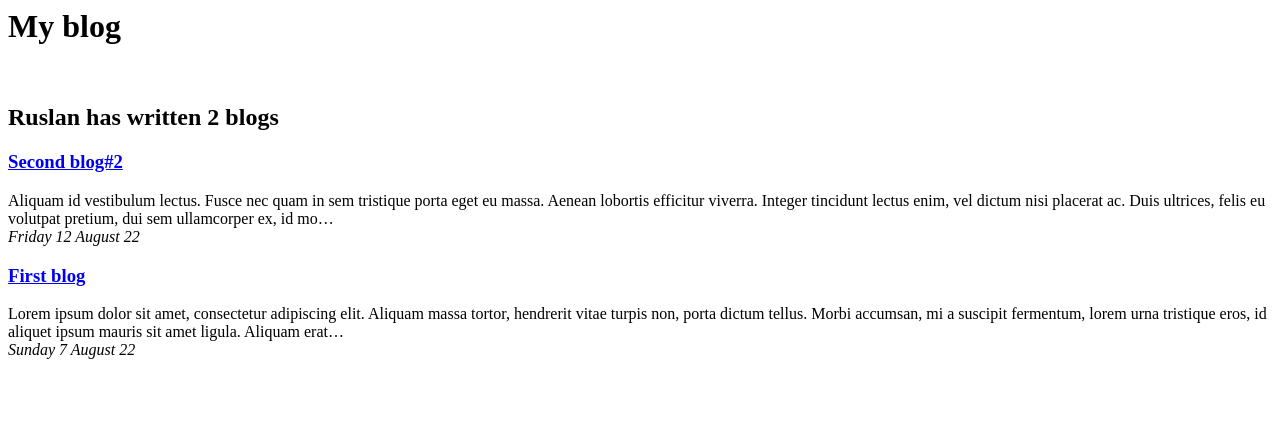
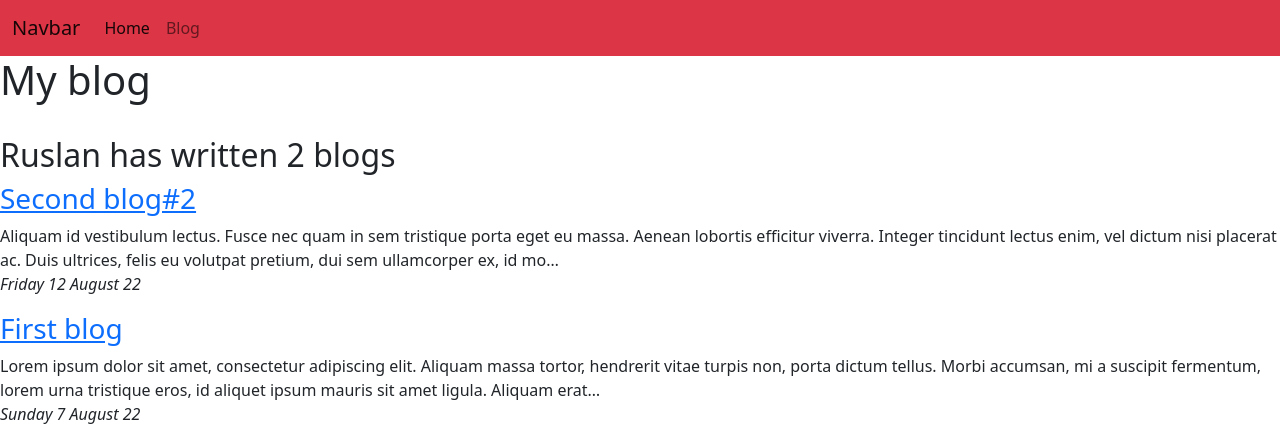
Before and after one commit to rEvsikov/django-personal-portfolio, a Django app: page /blog/ in a window 1280 px wide. Shown: the top 424 px of the page. Run offline with Django 4.2, Linux system fonts and the light colour scheme; data comes from the database, SQL or seed files in the repository.

Commit message:
Creating base-template. Also add Bootstrap.

```diff
--- a/blog/templates/blog/all_blogs.html
+++ b/blog/templates/blog/all_blogs.html
@@ -1,3 +1,6 @@
+{% extends 'portfolio/base.html' %}
+{% block content %}
+
 <h1>My blog</h1>
 <br>
 <h2>Ruslan has written {{ blogs.count }} blog{{ blogs.count|pluralize }}</h2>
@@ -11,3 +14,5 @@
 </div>
 {% endfor %}
 <br>
+
+{% endblock %}
--- a/blog/templates/blog/detail.html
+++ b/blog/templates/blog/detail.html
@@ -1,3 +1,8 @@
+{% extends 'portfolio/base.html' %}
+{% block content %}
+
 <h1>{{ blog.title }}</h1>
 <h2>{{ blog.date|date:'l jS F y' }}</h2>
 {{ blog.description|safe }}
+
+{% endblock %}
--- /dev/null
+++ b/portfolio/templates/portfolio/base.html
@@ -0,0 +1,34 @@
+<!doctype html>
+<html lang="en">
+  <head>
+    <meta charset="utf-8">
+    <meta name="viewport" content="width=device-width, initial-scale=1">
+    <title>Bootstrap demo</title>
+    <link href="https://cdn.jsdelivr.net/npm/bootstrap@5.2.0/dist/css/bootstrap.min.css" rel="stylesheet" integrity="sha384-gH2yIJqKdNHPEq0n4Mqa/HGKIhSkIHeL5AyhkYV8i59U5AR6csBvApHHNl/vI1Bx" crossorigin="anonymous">
+  </head>
+  <body>
+    <nav class="navbar navbar-expand-lg bg-danger sticky-top">
+      <div class="container-fluid">
+        <a class="navbar-brand" href="#">Navbar</a>
+        <button class="navbar-toggler" type="button" data-bs-toggle="collapse" data-bs-target="#navbarNav" aria-controls="navbarNav" aria-expanded="false" aria-label="Toggle navigation">
+          <span class="navbar-toggler-icon"></span>
+        </button>
+        <div class="collapse navbar-collapse" id="navbarNav">
+          <ul class="navbar-nav">
+            <li class="nav-item">
+              <a class="nav-link active" aria-current="page" href="{% url 'home' %}">Home</a>
+            </li>
+            <li class="nav-item">
+              <a class="nav-link" href="{% url 'blog:all_blogs' %}">Blog</a>
+            </li>
+          </ul>
+        </div>
+      </div>
+    </nav>
+
+    {% block content %}
+    {% endblock content %}
+
+    <script src="https://cdn.jsdelivr.net/npm/bootstrap@5.2.0/dist/js/bootstrap.bundle.min.js" integrity="sha384-A3rJD856KowSb7dwlZdYEkO39Gagi7vIsF0jrRAoQmDKKtQBHUuLZ9AsSv4jD4Xa" crossorigin="anonymous"></script>
+  </body>
+</html>
--- a/portfolio/templates/portfolio/home.html
+++ b/portfolio/templates/portfolio/home.html
@@ -1,4 +1,5 @@
-<link href="https://cdn.jsdelivr.net/npm/bootstrap@5.2.0/dist/css/bootstrap.min.css" rel="stylesheet" integrity="sha384-gH2yIJqKdNHPEq0n4Mqa/HGKIhSkIHeL5AyhkYV8i59U5AR6csBvApHHNl/vI1Bx" crossorigin="anonymous">
+{% extends 'portfolio/base.html' %}
+{% block content %}
     <h1>This is my portfolio</h1>
     {% load static %}
     <a href="{% url 'blog:all_blogs' %}">My blog</a>
@@ -18,3 +19,4 @@
       </div>
     {% endfor %}
     </div>
+{% endblock %}
```
Lines whose indentation alone changed are shown as unchanged.
